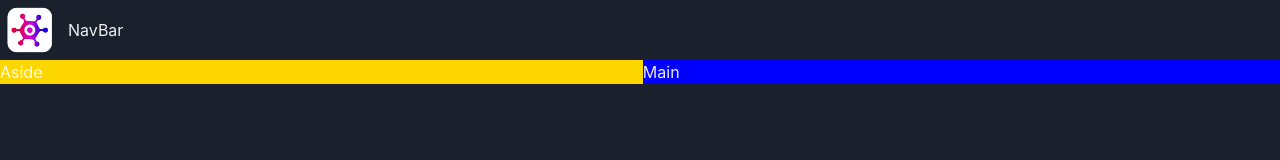
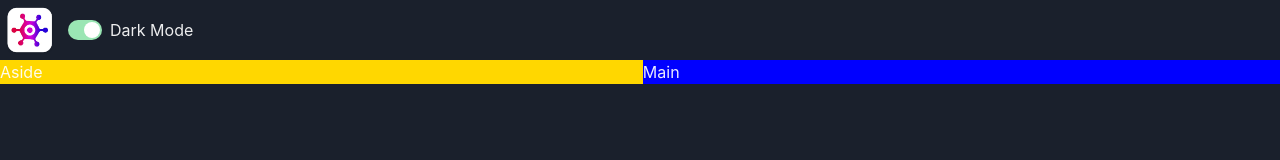
Before and after one commit to Godfredasare/game-hub, a React (Vite) app: page / in a window 1280 px wide. Shown: the top 160 px of the page. Built offline with nearby package versions, Linux system fonts and the light colour scheme.

Commit message:
done with the color mode switch

```diff
--- /dev/null
+++ b/src/components/ColorModeSwitch.tsx
@@ -0,0 +1,15 @@
+import { HStack, Switch, Text, useColorMode } from '@chakra-ui/react'
+
+
+const ColorModeSwitch = () => {
+  const {colorMode, toggleColorMode} = useColorMode()
+
+  return (
+    <HStack>
+         <Switch colorScheme='green' isChecked={colorMode === 'dark'} onChange={toggleColorMode} />
+         <Text>Dark Mode</Text>
+    </HStack>
+  )
+}
+
+export default ColorModeSwitch
--- a/src/components/NavBar.tsx
+++ b/src/components/NavBar.tsx
@@ -1,11 +1,12 @@
-import { HStack, Image, Text } from '@chakra-ui/react'
+import { HStack, Image } from '@chakra-ui/react'
 import logo from '../assets/logo.webp'
+import ColorModeSwitch from './ColorModeSwitch'
 
 const NavBar = () => {
   return (
     <HStack>
         <Image boxSize={'60px'} src={logo} />
-        <Text>NavBar</Text>
+        <ColorModeSwitch />
     </HStack>
   )
 }
```
